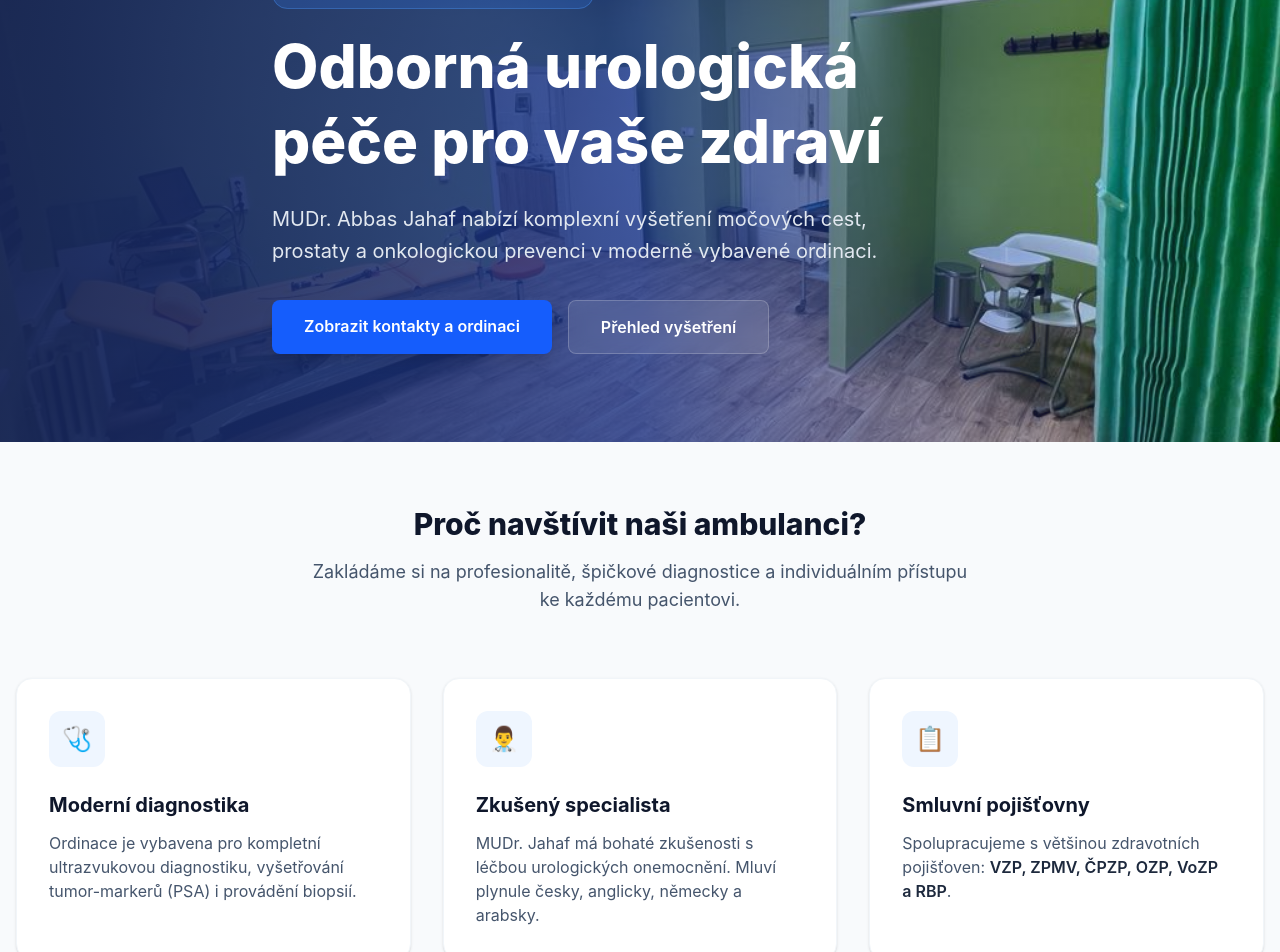
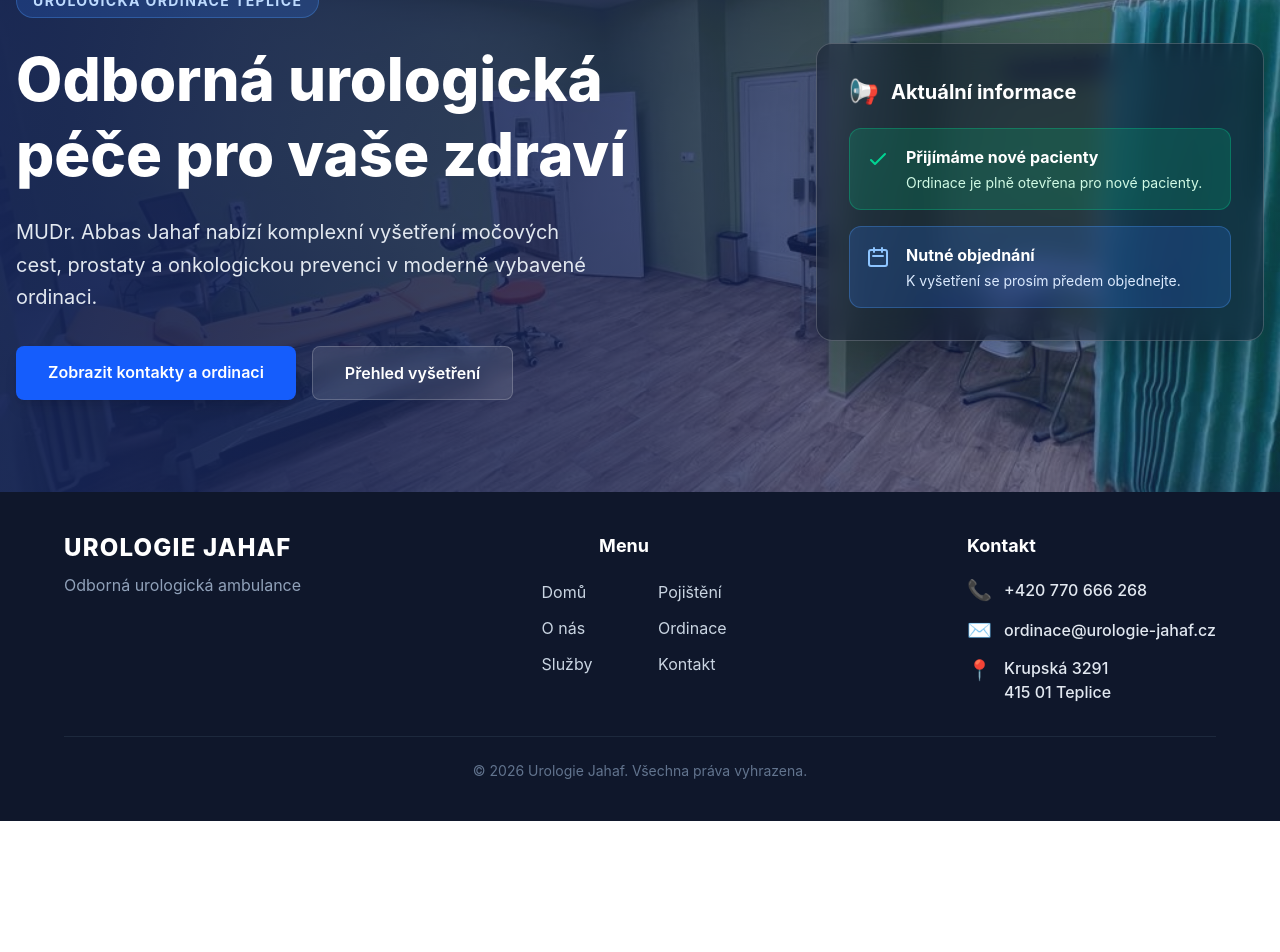
Before and after one commit to amjedq7/web-jahaf, a React (Vite) app: page / in a window 1280 px wide. Shown: the part 220-1172 px from the top of the page. After the commit the page ends 1041 px from the top, so only its background shows below. Built offline with nearby package versions, Linux system fonts and the light colour scheme.

Commit message:
edit pages domu, o nas, ordinace, sluzby, kontakt

```diff
--- a/src/pages/Contact.tsx
+++ b/src/pages/Contact.tsx
@@ -4,9 +4,6 @@ export default function Contact() {
 
       <div className="text-center max-w-7xl mx-auto mb-10">
         <h1 className="text-4xl md:text-5xl font-extrabold text-blue-950 mb-4">Kontakt a Ordinační hodiny</h1>
-        <p className="text-lg text-slate-600 max-w-2xl mx-auto">
-          Objednejte se na vyšetření telefonicky nebo nás navštivte přímo v naší ordinaci v centru Teplic.
-        </p>
       </div>
 
       <div className="max-w-6xl mx-auto grid md:grid-cols-2 gap-8 lg:gap-12">
--- a/src/pages/Home.tsx
+++ b/src/pages/Home.tsx
@@ -7,21 +7,24 @@ export default function Home() {
 
       {/* HERO SEKCE */}
       <section
-        className="relative bg-cover bg-center bg-no-repeat h-[550px] flex items-center"
+        className="relative bg-cover bg-center bg-no-repeat lg:h-[600px] flex items-center py-20 lg:py-0"
         style={{ backgroundImage: `url(${bgImage})` }}
       >
-        <div className="absolute inset-0 bg-gradient-to-r from-blue-950/95 via-blue-900/80 to-transparent"></div>
+        <div className="absolute inset-0 bg-gradient-to-r from-blue-950/95 via-blue-950/80 to-blue-900/40"></div>
 
-        <div className="container mx-auto px-4 z-10 text-white max-w-3xl">
-          <span className="bg-blue-500/20 text-blue-200 border border-blue-400/30 px-4 py-1.5 rounded-full text-sm font-bold tracking-widest uppercase">
-            Urologická ambulance Teplice
+        <div className="container mx-auto px-4 z-10 text-white flex flex-col lg:flex-row gap-12 lg:gap-8 items-center justify-between">
+
+          {/* Levá strana - Hlavní text */}
+          <div className="max-w-2xl lg:w-3/5">
+            <span className="bg-blue-500/20 text-blue-200 border border-blue-400/30 px-4 py-1.5 rounded-full text-sm font-bold tracking-widest uppercase inline-block">
+              Urologická ordinace Teplice
             </span>
 
             <h1 className="text-4xl md:text-5xl lg:text-6xl font-extrabold mt-6 mb-6 leading-tight">
               Odborná urologická péče pro vaše zdraví
             </h1>
 
-          <p className="text-lg md:text-xl text-slate-200 mb-8 max-w-2xl leading-relaxed">
+            <p className="text-lg md:text-xl text-slate-200 mb-8 leading-relaxed max-w-xl">
               MUDr. Abbas Jahaf nabízí komplexní vyšetření močových cest, prostaty a onkologickou prevenci v moderně vybavené ordinaci.
             </p>
 
@@ -40,42 +43,46 @@ export default function Home() {
               </Link>
             </div>
           </div>
-      </section>
 
-      {/* TŘI HLAVNÍ PILÍŘE ORDINACE */}
-      <section className="container mx-auto px-4 py-16">
-        <div className="text-center max-w-2xl mx-auto mb-16">
-          <h2 className="text-3xl font-extrabold text-slate-900 mb-4">Proč navštívit naši ambulanci?</h2>
-          <p className="text-slate-600 text-lg">Zakládáme si na profesionalitě, špičkové diagnostice a individuálním přístupu ke každému pacientovi.</p>
+          {/* Pravá strana - Informační panel */}
+          <div className="w-full lg:w-2/5 max-w-md mx-auto lg:mx-0">
+            <div className="bg-slate-900/50 backdrop-blur-md border border-white/20 rounded-2xl p-6 lg:p-8 shadow-2xl">
+              <h3 className="text-xl font-bold text-white mb-5 flex items-center gap-3">
+                <span className="text-2xl">📢</span> Aktuální informace
+              </h3>
+
+              <div className="space-y-4">
+
+                {/* Přijímáme nové pacienty */}
+                <div className="bg-emerald-500/20 border border-emerald-400/30 rounded-xl p-4 flex items-start gap-4">
+                  <div className="text-emerald-400 mt-0.5">
+                    <svg className="w-6 h-6" fill="none" stroke="currentColor" viewBox="0 0 24 24" xmlns="http://www.w3.org/2000/svg">
+                      <path strokeLinecap="round" strokeLinejoin="round" strokeWidth={2} d="M5 13l4 4L19 7" />
+                    </svg>
+                  </div>
+                  <div>
+                    <h4 className="font-bold text-white">Přijímáme nové pacienty</h4>
+                    <p className="text-emerald-100 text-sm mt-1">Ordinace je plně otevřena pro nové pacienty.</p>
+                  </div>
                 </div>
 
-        <div className="grid md:grid-cols-3 gap-8">
-          {/* Výhoda 1 */}
-          <div className="bg-white p-8 rounded-2xl shadow-sm border border-slate-100 hover:shadow-md transition-shadow">
-            <div className="h-14 w-14 bg-blue-50 rounded-xl flex items-center justify-center text-blue-600 font-bold text-2xl mb-6">🩺</div>
-            <h3 className="text-xl font-bold text-slate-900 mb-3">Moderní diagnostika</h3>
-            <p className="text-slate-600">
-              Ordinace je vybavena pro kompletní ultrazvukovou diagnostiku, vyšetřování tumor-markerů (PSA) i provádění biopsií.
-            </p>
+                {/* Objednávání */}
+                <div className="bg-blue-500/20 border border-blue-400/30 rounded-xl p-4 flex items-start gap-4">
+                  <div className="text-blue-300 mt-0.5">
+                    <svg className="w-6 h-6" fill="none" stroke="currentColor" viewBox="0 0 24 24" xmlns="http://www.w3.org/2000/svg">
+                      <path strokeLinecap="round" strokeLinejoin="round" strokeWidth={2} d="M8 7V3m8 4V3m-9 8h10M5 21h14a2 2 0 002-2V7a2 2 0 00-2-2H5a2 2 0 00-2 2v12a2 2 0 002 2z" />
+                    </svg>
+                  </div>
+                  <div>
+                    <h4 className="font-bold text-white">Nutné objednání</h4>
+                    <p className="text-blue-100 text-sm mt-1">K vyšetření se prosím předem objednejte.</p>
+                  </div>
                 </div>
 
-          {/* Výhoda 2 */}
-          <div className="bg-white p-8 rounded-2xl shadow-sm border border-slate-100 hover:shadow-md transition-shadow">
-            <div className="h-14 w-14 bg-blue-50 rounded-xl flex items-center justify-center text-blue-600 font-bold text-2xl mb-6">👨‍⚕️</div>
-            <h3 className="text-xl font-bold text-slate-900 mb-3">Zkušený specialista</h3>
-            <p className="text-slate-600">
-              MUDr. Jahaf má bohaté zkušenosti s léčbou urologických onemocnění. Mluví plynule česky, anglicky, německy a arabsky.
-            </p>
+              </div>
+            </div>
           </div>
 
-          {/* Výhoda 3 */}
-          <div className="bg-white p-8 rounded-2xl shadow-sm border border-slate-100 hover:shadow-md transition-shadow">
-            <div className="h-14 w-14 bg-blue-50 rounded-xl flex items-center justify-center text-blue-600 font-bold text-2xl mb-6">📋</div>
-            <h3 className="text-xl font-bold text-slate-900 mb-3">Smluvní pojišťovny</h3>
-            <p className="text-slate-600">
-              Spolupracujeme s většinou zdravotních pojišťoven: <span className="font-semibold text-slate-800">VZP, ZPMV, ČPZP, OZP, VoZP a RBP</span>.
-            </p>
-          </div>
         </div>
       </section>
 
--- a/src/pages/Onas.tsx
+++ b/src/pages/Onas.tsx
@@ -10,7 +10,7 @@ export default function Onas() {
         <div className="grid lg:grid-cols-5">
 
           {/* Left Side: Profile Image */}
-          <div className="lg:col-span-2 bg-white flex justify-center items-center p-10 md:p-14 border-b lg:border-b-0 lg:border-r border-slate-100">
+          <div className="lg:col-span-2 bg-slate-100 flex justify-center items-center p-10 md:p-14 border-b lg:border-b-0 lg:border-r border-slate-200">
             <img
               src="/galerie/web-jahaf-profile.jpg"
               alt="MUDr. Abbas Jahaf"
@@ -19,7 +19,7 @@ export default function Onas() {
           </div>
 
           {/* Right Side: Text Content */}
-          <div className="lg:col-span-3 p-8 md:p-14 flex flex-col justify-center bg-white">
+          <div className="lg:col-span-3 p-8 md:p-14 flex flex-col justify-center bg-slate-100">
 
             <div className="mb-8">
               <h1 className="text-4xl md:text-5xl font-extrabold text-blue-950 mb-3">
@@ -35,19 +35,19 @@ export default function Onas() {
                 Vystudoval Lékařskou fakultu Masarykovy univerzity v Brně v roce 1998. V roce 2002 získal atestaci I. stupně pro obor Urologie – první stupeň.
               </p>
               <p>
-                V roce 2009 získal specializovanou způsobilost. Dále získal diplom celoživotního vzdělávání, je členem Lékařské komory ČR. Je také členem české a mezinárodních urologických společností.
+                V roce 2009 získal specializovanou způsobilost. Dále získal diplom celoživotního vzdělávání, je članem Lékařské komory ČR. Je také členem české a mezinárodních urologických společností.
               </p>
             </div>
 
-            <div className="mt-10 pt-8 border-t border-slate-100">
+            <div className="mt-10 pt-8 border-t border-slate-200">
               <div className="flex items-center gap-5">
-                <div className="w-14 h-14 bg-blue-50 rounded-2xl flex items-center justify-center text-blue-700 text-2xl shrink-0">
+                <div className="w-14 h-14 bg-white shadow-sm border border-slate-200 rounded-2xl flex items-center justify-center text-blue-700 text-2xl shrink-0">
                   <svg className="w-7 h-7" fill="none" stroke="currentColor" viewBox="0 0 24 24" xmlns="http://www.w3.org/2000/svg">
                     <path strokeLinecap="round" strokeLinejoin="round" strokeWidth={2} d="M3 5h12M9 3v2m1.048 9.5A18.022 18.022 0 016.412 9m6.088 9h7M11 21l5-10 5 10M12.751 5C11.783 10.77 8.07 15.61 3 18.129" />
                   </svg>
                 </div>
                 <div>
-                  <h3 className="text-sm font-bold text-slate-500 uppercase tracking-wider mb-1">Domluvíte se u nás</h3>
+                  {/* Removed the heading text as requested */}
                   <p className="font-bold text-slate-900 text-lg md:text-xl">
                     Čeština, Angličtina, Arabština, Němčina
                   </p>
--- a/src/pages/Ordinace.tsx
+++ b/src/pages/Ordinace.tsx
@@ -10,10 +10,7 @@ export default function Ordinace() {
     <div className="container mx-auto px-4 pt-0 pb-16 lg:pb-24 animate-fade-in">
 
       <div className="text-center max-w-7xl mx-auto mb-10">
-        <h1 className="text-4xl md:text-5xl font-extrabold text-blue-950 mb-4">Naše Ordinace</h1>
-        <p className="text-lg text-slate-600 max-w-2xl mx-auto">
-          Prohlédněte si prostředí naší moderně vybavené urologické ambulance.
-        </p>
+        <h1 className="text-4xl md:text-5xl font-extrabold text-blue-950">Naše Ordinace</h1>
       </div>
 
       <div className="max-w-7xl mx-auto grid grid-cols-1 sm:grid-cols-2 md:grid-cols-3 gap-4 sm:gap-6 lg:gap-8">
@@ -60,7 +57,7 @@ export default function Ordinace() {
             src={selectedImg}
             alt="Detailní náhled ordinace"
             className="max-w-full max-h-full rounded-lg shadow-2xl object-contain cursor-default"
-            onClick={(e) => e.stopPropagation()} // Prevents clicking the image from closing the modal
+            onClick={(e) => e.stopPropagation()}
           />
         </div>
       )}
```
Also changed, not shown: src/pages/Sluzby.tsx (+55 -46 lines). Lines whose indentation alone changed are shown as unchanged.
